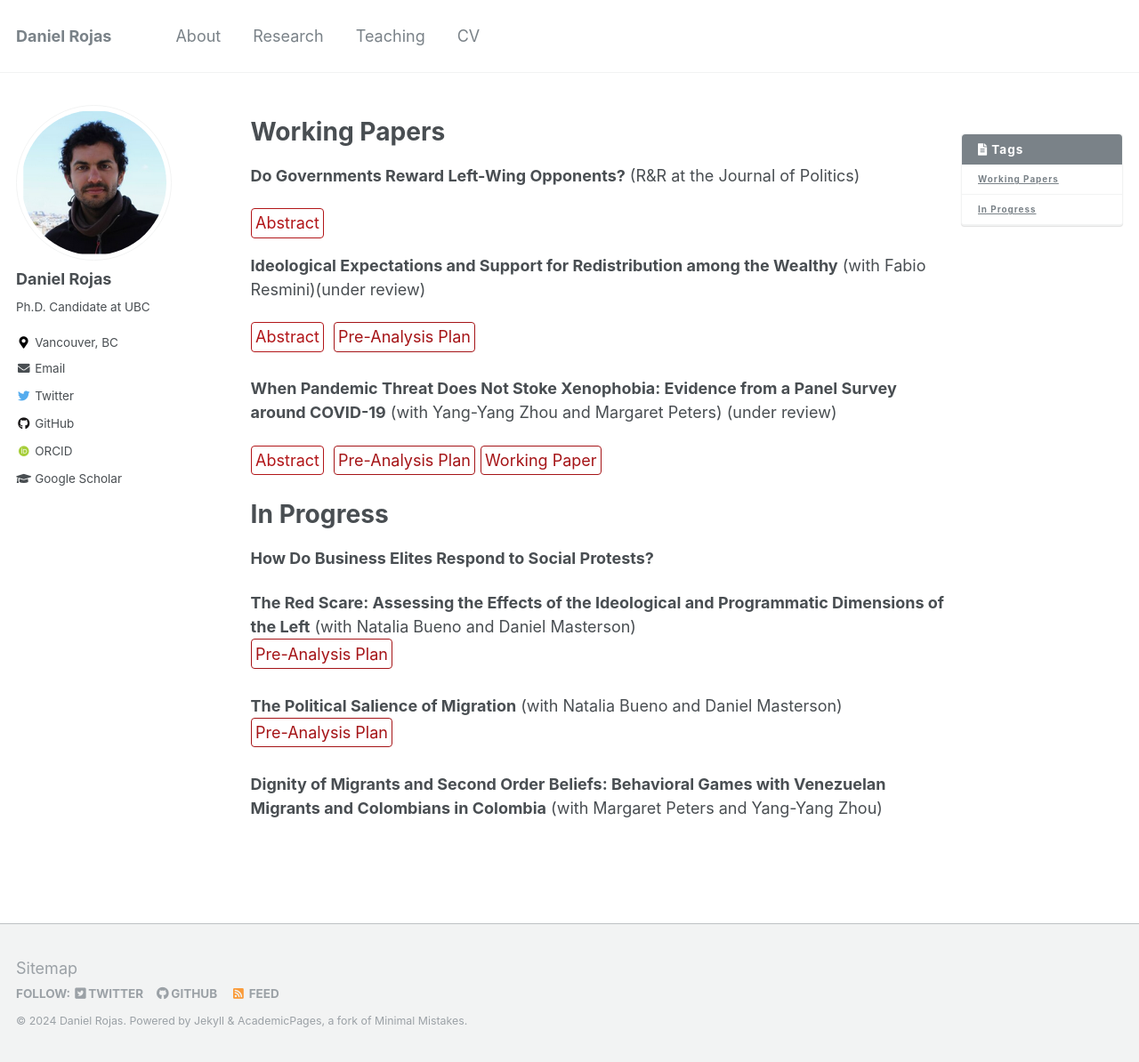
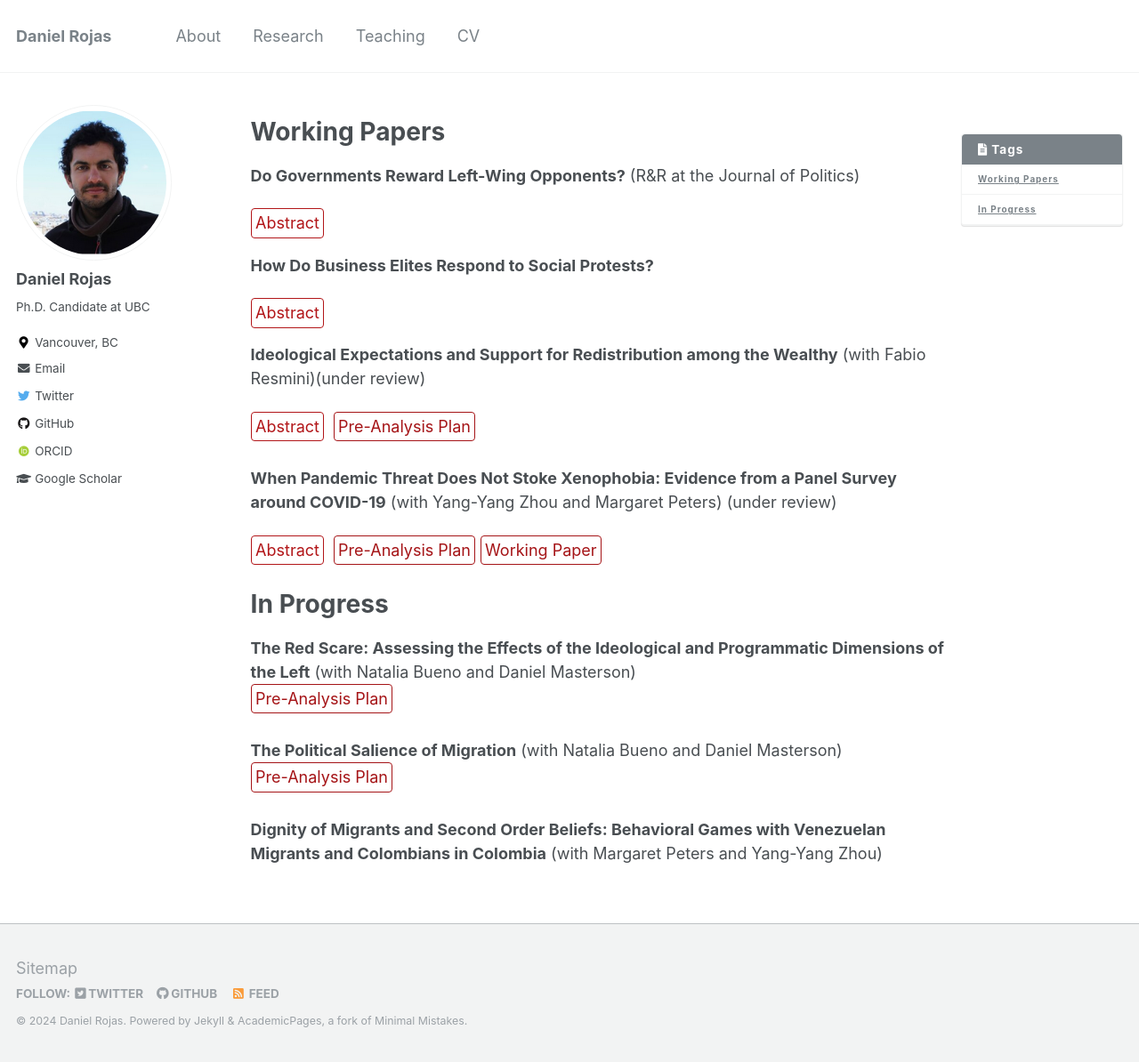
Before and after one commit to danielrojaslozano/danielrojaslozano.github.io, a Jekyll site: the page built from _pages/research.md, in a window 1280 px wide and 1194 px high. Shown: the whole window at 89% size. Built offline with Jekyll 4.4.1, drawn with Linux system fonts in a browser that asks for light colours; some web fonts are replaced.

Commit message:
Update research.md

```diff
--- a/_pages/research.md
+++ b/_pages/research.md
@@ -53,6 +53,11 @@ details > p {
 <details><summary>Abstract</summary><p> Do governments reward left-wing opposition voters? The literature on distributive politics finds that governments use transfers to reward supporters. Yet this work focuses on what incumbents do before elections, fails to find compensations after elections, and overlooks who the incumbent won to even when different contenders might imply different risks to the establishment. I argue that governments strategically allocate transfers to reward left-wing opposition constituencies after elections and prevent future support for the Left given its historical threat to elites. Using a continuous difference-in-difference research design with data from Colombia, I show that opposition constituencies receive more transfers after elections but not before. A cross-national analysis further supports my argument. These findings have implications for the politics of the red scare in developing democracies.</p>
 </details> &nbsp;
 
+**How Do Business Elites Respond to Social Protests?**
+<br />
+<details><summary>Abstract</summary><p> The political economy states instability and uncertainty negatively affect employment and investment. While violent protests create economic uncertainty and political instability, we know little about how economic elites respond to such events—most existing scholarship focuses on the impact of protests on political elites and public opinion. I argue that economically driven violent protests signal diminished state capacity and increased economic hardship. Violence creates fear and costs to elites, who lean on the signaling effect of protesters’ extreme behavior, coordinate their response through business associations, and decide to concede by creating jobs because they fear further unrest and future changes in the distribution of political power. I test this theory in Colombia and find that labor demand increases in municipalities exposed to violent protests, not among those exposed to nonviolent ones. Qualitative research validates the theorized mechanism. Results suggest that economic elites are responsive to redistributive demands expressed through extra-electoral means.</p>
+</details> &nbsp;
+
  **Ideological Expectations and Support for Redistribution among the Wealthy** (with Fabio Resmini)(under review)
 <br />
 <details><summary>Abstract</summary><p> When and why do wealthy individuals support redistributive policies? Under standard political economy models, preferences for redistribution are a function of objective material conditions. The partisanship literature, on the contrary, argues that partisan identification is the driver of redistributive preferences. We move beyond this dichotomy to argue that the ideology of the government enacting redistribution is a key factor explaining support for redistribution among the wealthy. Through survey experiments during the 2022 Colombian presidential election, we find that the wealthy are more likely to support redistribution under a right-wing government and expect redistribution under the Right to be more efficient and less likely to generate instability. We demonstrate that the ideological composition of our sample does not drive our results and find heterogeneous preferences across respondents’ ideological positions. Importantly, the Right diminishes expectations of macroeconomic instability in both right- and left-wing wealthy. These findings illustrate the micro-foundations of right-wing redistribution.
```
Also changed, not shown: other parts of _pages/research.md (+0 -1 lines).
